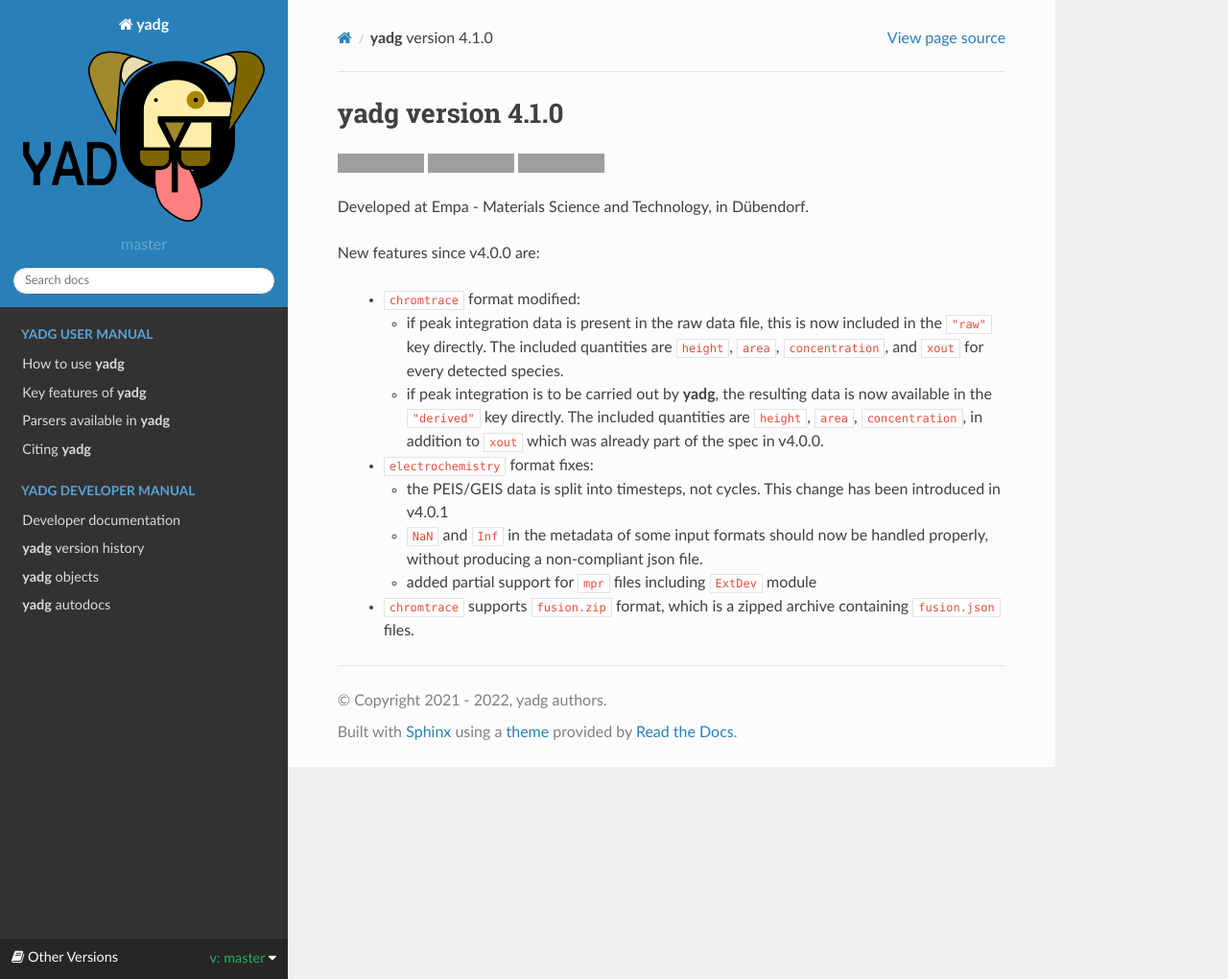
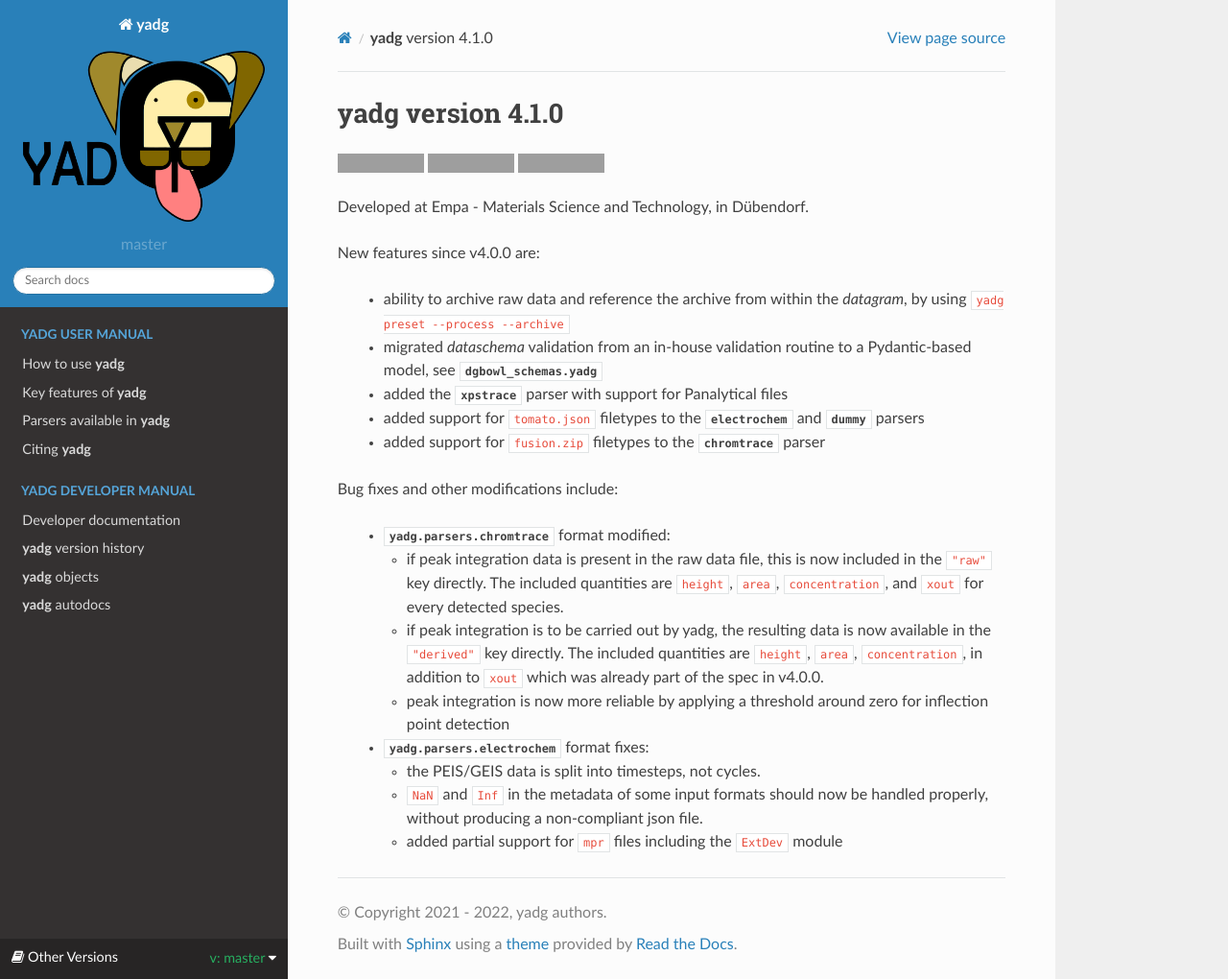
Before and after one commit to dgbowl/yadg, a Sphinx documentation site: the page built from docs/source/version.4_1.rst, in a window 1280 px wide and 1020 px high. Shown: the whole window at 96% size. Built offline with Sphinx 7.4.7 and the Read the Docs theme 2.0.0, drawn with Linux system fonts in a browser that asks for light colours; grey boxes are pictures that could not be loaded.

Commit message:
Updated 4.1 release docs. (#60)
* Updated 4.1 release docs.

* typos

```diff
--- a/docs/source/index.rst
+++ b/docs/source/index.rst
@@ -21,6 +21,8 @@ from reflection coefficient traces, applying calibration curves to data, or simp
 numerical processing of tabular data. The "derived" data obtained this way is
 systematically separated from the "raw" data.
 
+You can read more about yadg in our paper: [Kraus2022b]_.
+
 .. toctree::
    :maxdepth: 3
    :caption: yadg user manual
--- a/docs/source/version.4_1.rst
+++ b/docs/source/version.4_1.rst
@@ -4,29 +4,38 @@
     :target: https://github.com/PeterKraus/yadg/tree/4.1.0
 .. image:: https://img.shields.io/static/v1?label=yadg&message=v4.1.0&color=blue&logo=pypi
     :target: https://pypi.org/project/yadg/4.1.0/
-.. image:: https://img.shields.io/static/v1?label=release%20date&message=2022-03-14&color=red&logo=pypi
+.. image:: https://img.shields.io/static/v1?label=release%20date&message=2022-05-13&color=red&logo=pypi
 
 Developed at Empa - Materials Science and Technology, in Dübendorf.
 
 New features since v4.0.0 are:
 
-  - ``chromtrace`` format modified:
+  - ability to archive raw data and reference the archive from within the `datagram`,
+    by using ``yadg preset --process --archive``
+  - migrated `dataschema` validation from an in-house validation routine to a
+    Pydantic-based model, see :mod:`dgbowl_schemas.yadg`
+  - added the :mod:`~yadg.parsers.xpstrace` parser with support for Panalytical files
+  - added support for ``tomato.json`` filetypes to the :mod:`~yadg.parsers.electrochem`
+    and :mod:`~yadg.parsers.dummy` parsers
+  - added support for ``fusion.zip`` filetypes to the :mod:`~yadg.parsers.chromtrace` parser
+
+Bug fixes and other modifications include:
+
+  - :mod:`yadg.parsers.chromtrace` format modified:
 
     - if peak integration data is present in the raw data file, this is now included
       in the ``"raw"`` key directly. The included quantities are ``height``, ``area``,
       ``concentration``, and ``xout`` for every detected species.
-    - if peak integration is to be carried out by **yadg**, the resulting data is now
+    - if peak integration is to be carried out by yadg, the resulting data is now
       available in the ``"derived"`` key directly. The included quantities are
       ``height``, ``area``, ``concentration``, in addition to ``xout`` which was
       already part of the spec in v4.0.0.
+    - peak integration is now more reliable by applying a threshold around zero
+      for inflection point detection
 
-  - ``electrochemistry`` format fixes:
+  - :mod:`yadg.parsers.electrochem` format fixes:
 
-    - the PEIS/GEIS data is split into timesteps, not cycles. This change has been
-      introduced in v4.0.1
+    - the PEIS/GEIS data is split into timesteps, not cycles.
     - ``NaN`` and ``Inf`` in the metadata of some input formats should now be handled
       properly, without producing a non-compliant json file.
-    - added partial support for ``mpr`` files including ``ExtDev`` module
-
-  - ``chromtrace`` supports ``fusion.zip`` format, which is a zipped archive containing
-    ``fusion.json`` files.
+    - added partial support for ``mpr`` files including the ``ExtDev`` module
```
